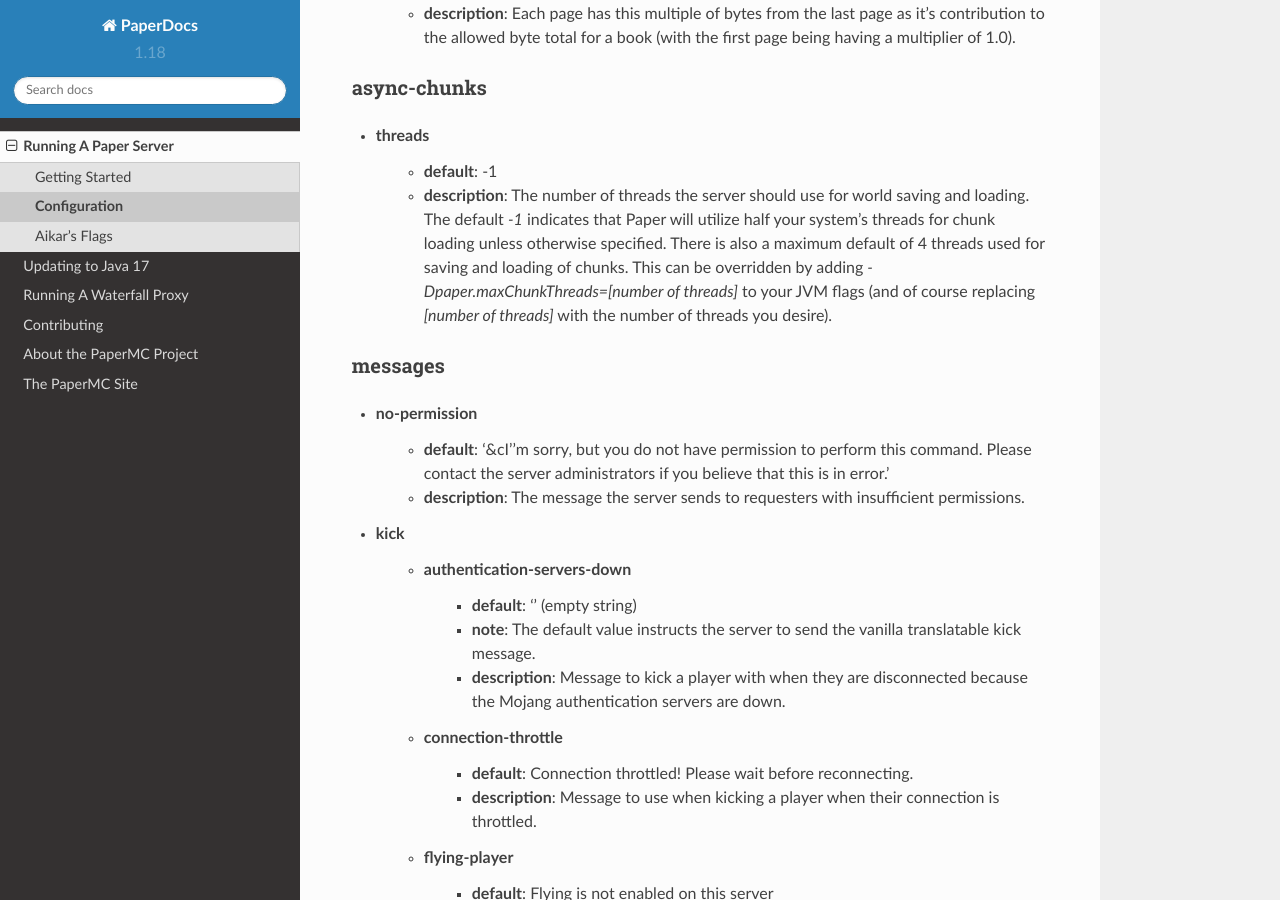
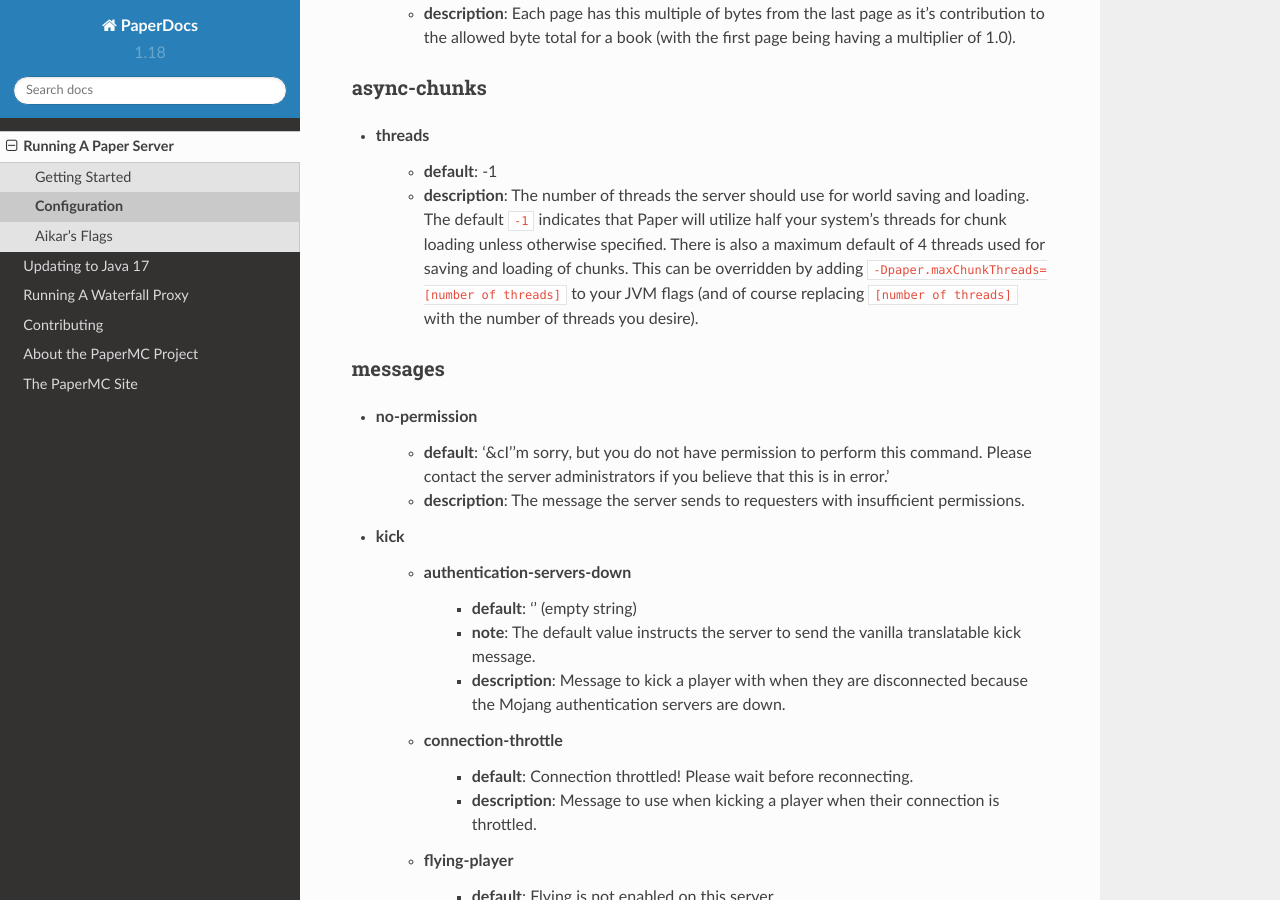
Before and after one commit to PaperMC/PaperDocs, a Sphinx documentation site: the page built from source/server/configuration.rst, in a window 1280 px wide and 900 px high, scrolled down 5438 px. Built offline with Sphinx 7.4.7 and the Read the Docs theme 2.0.0, drawn with Linux system fonts in a browser that asks for light colours.

Commit message:
fix formatting

```diff
--- a/source/server/configuration.rst
+++ b/source/server/configuration.rst
@@ -239,8 +239,12 @@
 ~~~~~~~~~~~~
 * threads
     - **default**: -1
-    - **description**: The number of threads the server should use for world
-      saving and loading. The default `-1` indicates that Paper will utilize half your system's threads for chunk loading unless otherwise specified. There is also a maximum default of 4 threads used for saving and loading of chunks. This can be overridden by adding `-Dpaper.maxChunkThreads=[number of threads]` to your JVM flags (and of course replacing `[number of threads]` with the number of threads you desire).
+    - **description**: The number of threads the server should use for world saving and loading.
+      The default ``-1`` indicates that Paper will utilize half your system's threads for chunk
+      loading unless otherwise specified. There is also a maximum default of 4 threads used for
+      saving and loading of chunks. This can be overridden by adding
+      ``-Dpaper.maxChunkThreads=[number of threads]`` to your JVM flags (and of course replacing
+      ``[number of threads]`` with the number of threads you desire).
 
 messages
 ~~~~~~~~
```
